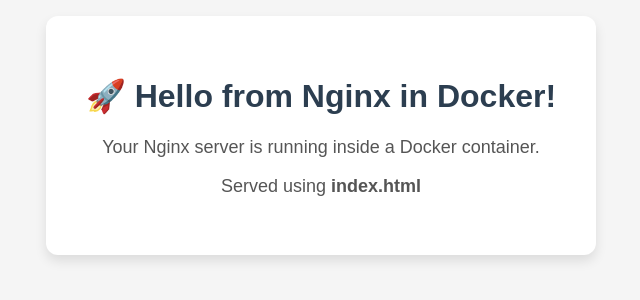
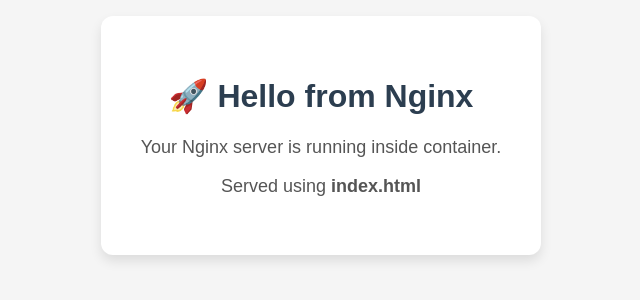
Before and after one commit to ganeshsraut/demo-application, a plain HTML site: page index.html in a window 1280 px wide. Shown: the part 92-392 px from the top of the page, without its empty margins (319-959 px from the left). Drawn offline with Linux system fonts and the light colour scheme.

Commit message:
Update index.html

```diff
--- a/index.html
+++ b/index.html
@@ -28,8 +28,8 @@
 </head>
 <body>
     <div class="container">
-        <h1>🚀 Hello from Nginx in Docker!</h1>
-        <p>Your Nginx server is running inside a Docker container.</p>
+        <h1>🚀 Hello from Nginx</h1>
+        <p>Your Nginx server is running inside container.</p>
         <p>Served using <strong>index.html</strong></p>
     </div>
 </body>
```
